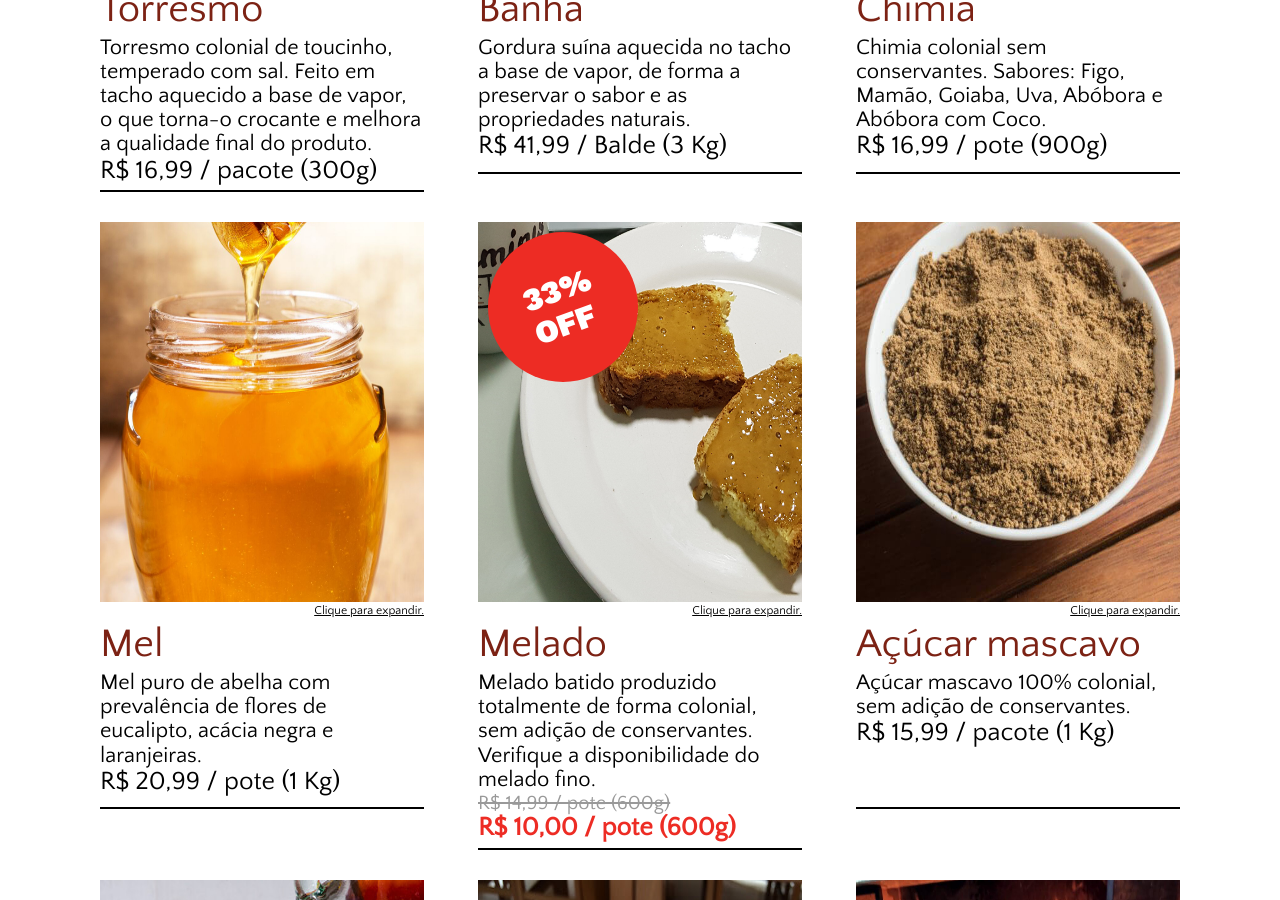
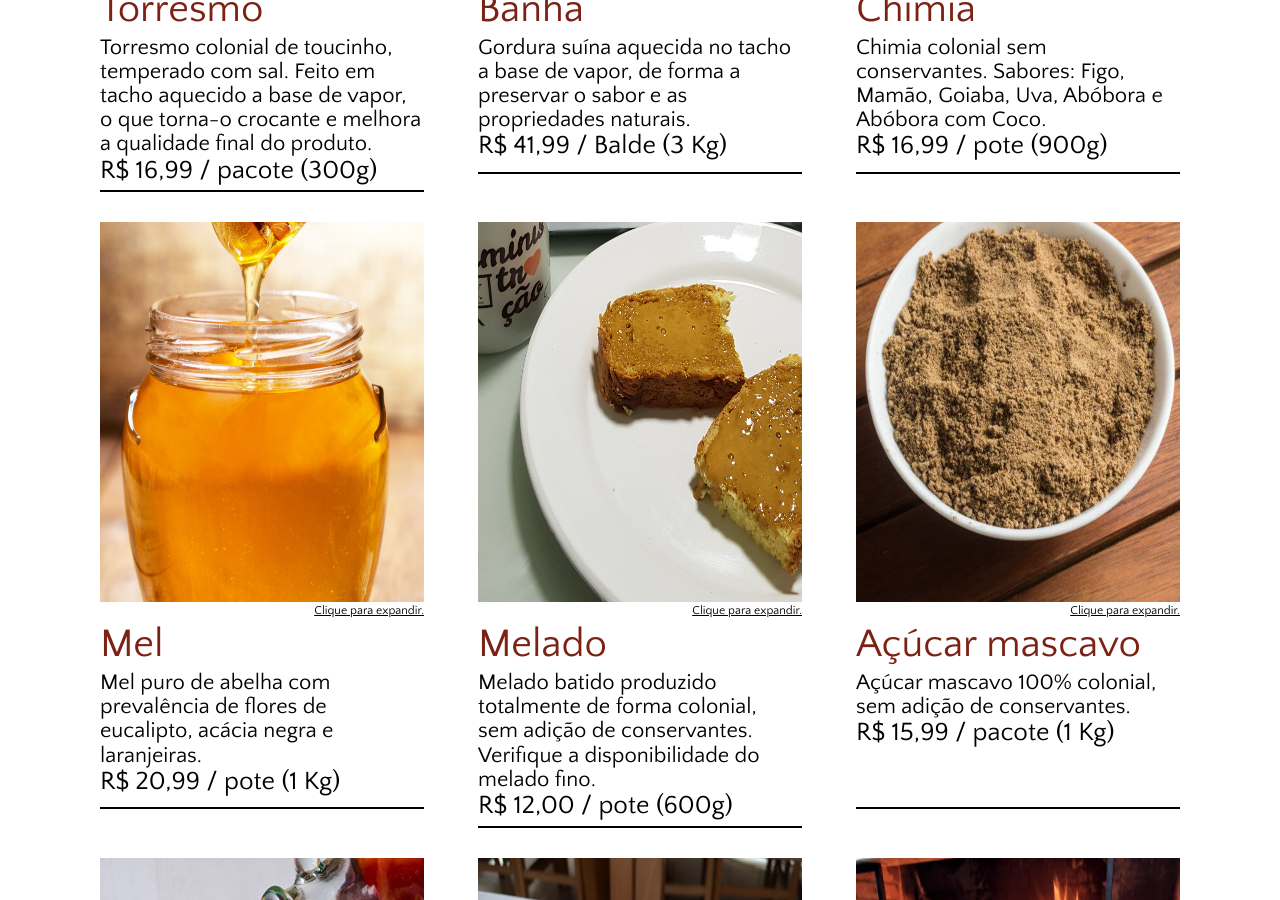
Before and after one commit to wpramio/coloniadelivery-site, a Jekyll site: the page built from index.html, in a window 1280 px wide and 900 px high, scrolled down 1851 px. Built offline with Jekyll 4.4.1, drawn with Linux system fonts in a browser that asks for light colours.

Commit message:
Reajuste no melado e fim da promoção

```diff
--- a/_data/cardapio.yml
+++ b/_data/cardapio.yml
@@ -42,10 +42,10 @@
 
 - nome: melado
   descricao: Melado batido produzido totalmente de forma colonial, sem adição de conservantes. Verifique a disponibilidade do melado fino.
-  preco: '14,99'
+  preco: '12,00'
   tipo: pote (600g)
   img: melado.jpg
-  promocao: true
+  promocao: false
   preco_promocional: '10,00'
   desconto: '33%'
 
```
